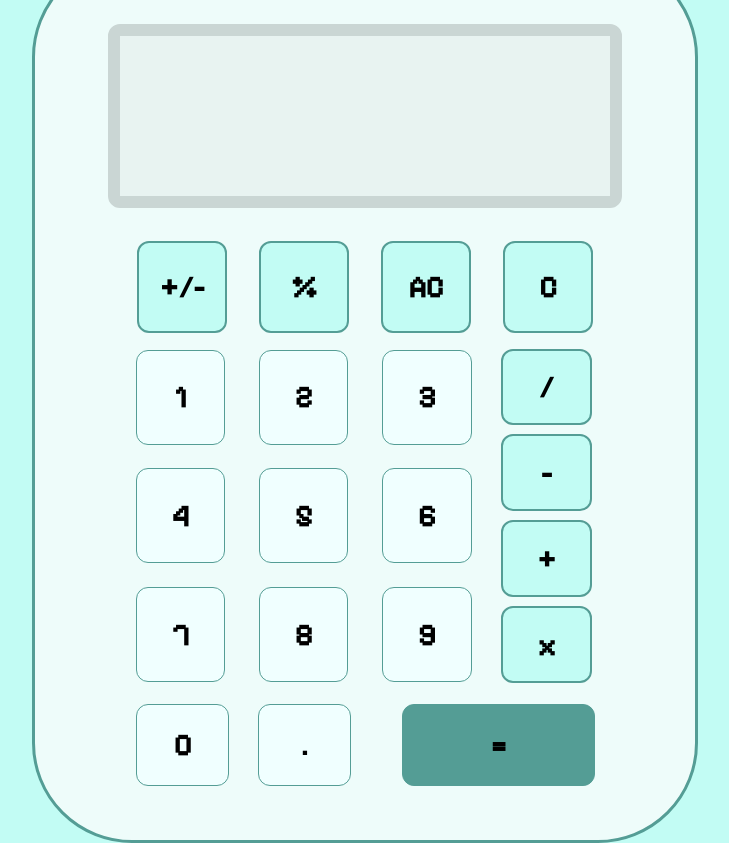
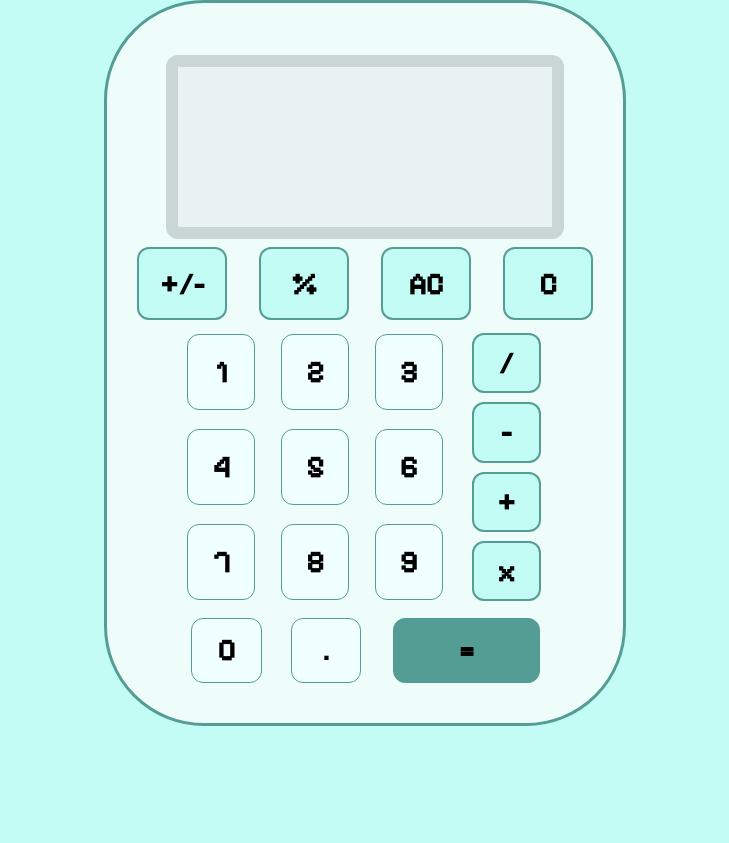
Before and after one commit to FadyDMK/Calculator, a plain HTML site: page index.html in a window 1280 px wide. Shown: the whole page, without its empty margins (275-1004 px from the left). After the commit the page ends 800 px from the top, so only its background shows below. Drawn offline with Linux system fonts and the light colour scheme.

Commit message:
minor visual improvement

```diff
--- a/css/style.css
+++ b/css/style.css
@@ -3,8 +3,6 @@
 
     font-weight: 900;
     font-size: 30px;
-
-    height: 100vh;
     margin: 0;
     padding: 0;
     background-color: #c2fcf4;
@@ -18,8 +16,9 @@
 .container {
     background-color: #eefcfa;
 
-    height: 800px;
-    width: 600px;
+    height: 80vh;
+    max-width: 70vw;
+    min-width: 400px;
     border-style: solid;
     border-radius: 100px;
     border-color: #549d95;
```
